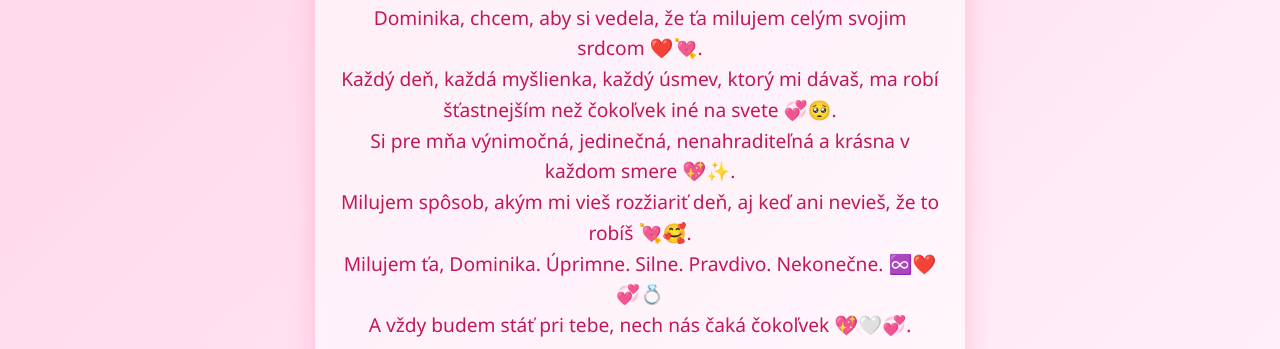
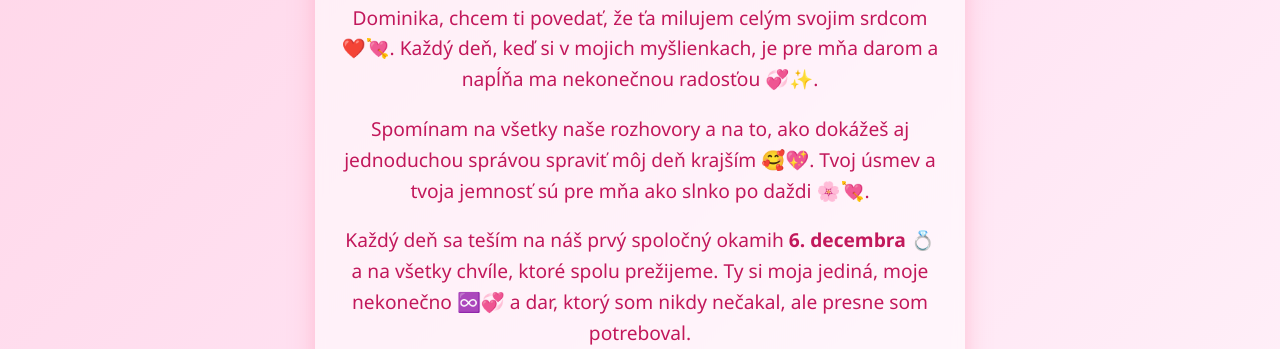
Before and after one commit to LoveWebDOMINIKA/dominika, a plain HTML site: page strana2.html in a window 1280 px wide. Shown: the part 206-555 px from the top of the page. Drawn offline with Linux system fonts and the light colour scheme.

Commit message:
Add files via upload

```diff
--- a/strana2.html
+++ b/strana2.html
@@ -24,7 +24,7 @@
         margin: 20px auto;
     }
     h1 { font-size: 2.2rem; margin-bottom: 15px; color: #c2185b; text-shadow: 0 0 8px #fff; }
-    p { font-size: 1.2rem; line-height: 1.6; color: #c2185b; }
+    p { font-size: 1.2rem; line-height: 1.6; color: #c2185b; margin-bottom: 15px; }
     .emojis { font-size: 2.5rem; margin: 20px 0; animation: float 3s infinite ease-in-out; }
     @keyframes float { 0% { transform: translateY(0); } 50% { transform: translateY(-8px); } 100% { transform: translateY(0); } }
     a.button {
@@ -50,15 +50,17 @@
 <body>
     <div class="content-box">
         <h1>💖💞 Moja láska k tebe, Dominika 💞💖</h1>
-        <p>
-            Dominika, chcem, aby si vedela, že ťa milujem celým svojim srdcom ❤️💘.<br>
-            Každý deň, každá myšlienka, každý úsmev, ktorý mi dávaš, ma robí šťastnejším než čokoľvek iné na svete 💞🥺.<br>
-            Si pre mňa výnimočná, jedinečná, nenahraditeľná a krásna v každom smere 💖✨.<br>
-            Milujem spôsob, akým mi vieš rozžiariť deň, aj keď ani nevieš, že to robíš 💘🥰.<br>
-            Milujem ťa, Dominika. Úprimne. Silne. Pravdivo. Nekonečne. ♾️❤️💞💍<br>
-            A vždy budem stáť pri tebe, nech nás čaká čokoľvek 💖🤍💞.
-        </p>
+
+        <p>Dominika, chcem ti povedať, že ťa milujem celým svojim srdcom ❤️💘. Každý deň, keď si v mojich myšlienkach, je pre mňa darom a napĺňa ma nekonečnou radosťou 💞✨.</p>
+
+        <p>Spomínam na všetky naše rozhovory a na to, ako dokážeš aj jednoduchou správou spraviť môj deň krajším 🥰💖. Tvoj úsmev a tvoja jemnosť sú pre mňa ako slnko po daždi 🌸💘.</p>
+
+        <p>Každý deň sa teším na náš prvý spoločný okamih <strong>6. decembra</strong> 💍 a na všetky chvíle, ktoré spolu prežijeme. Ty si moja jediná, moje nekonečno ♾️💞 a dar, ktorý som nikdy nečakal, ale presne som potreboval.</p>
+
+        <p>Si moja radosť, moja inšpirácia a môj pokoj ❤️💖. Milujem každú tvoju drobnosť, každý úsmev a pohľad 💘💞. S tebou je každý deň výnimočný a plný lásky 💖💍♾️.</p>
+
         <div class="emojis">❤️💖💘💞🥺💍♾️💘💞💖❤️</div>
+
         <a class="button" href="index.html">💞 Späť na hlavnú stránku 💞</a>
     </div>
 </body>
```
